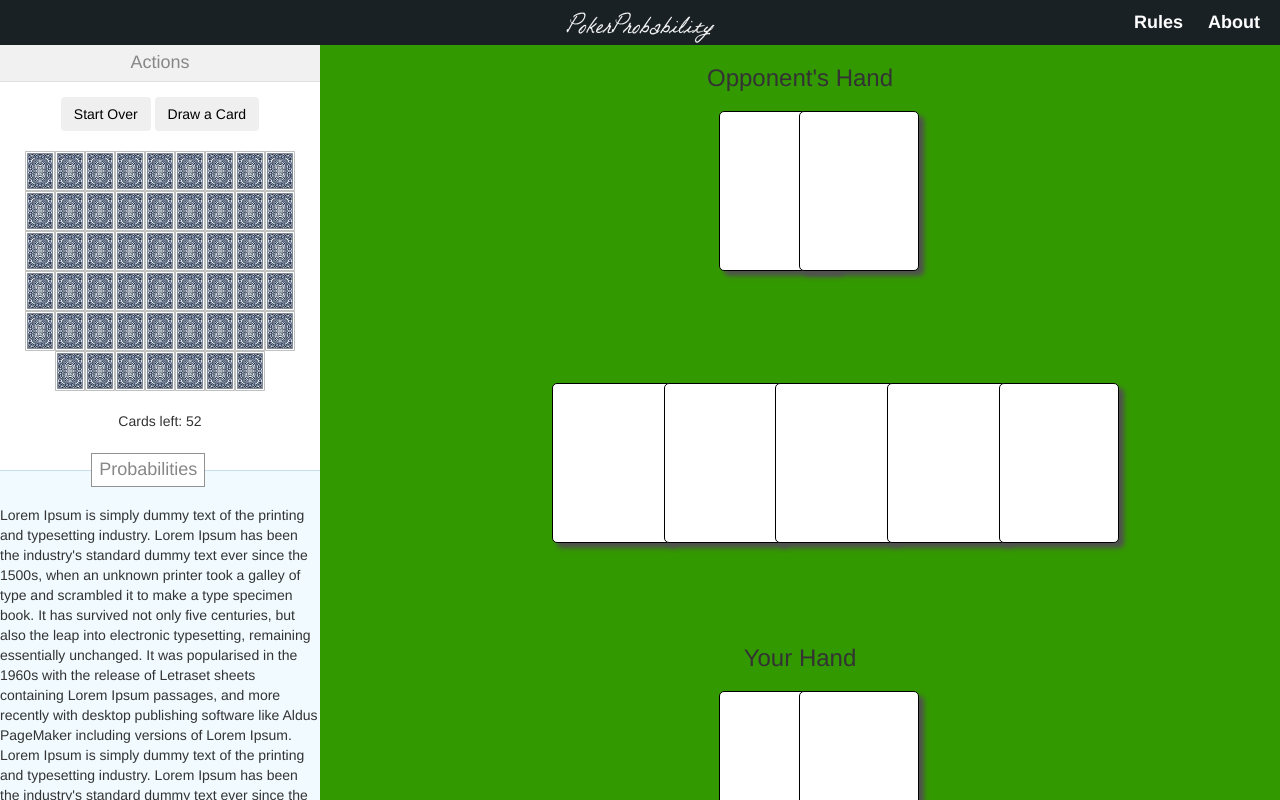
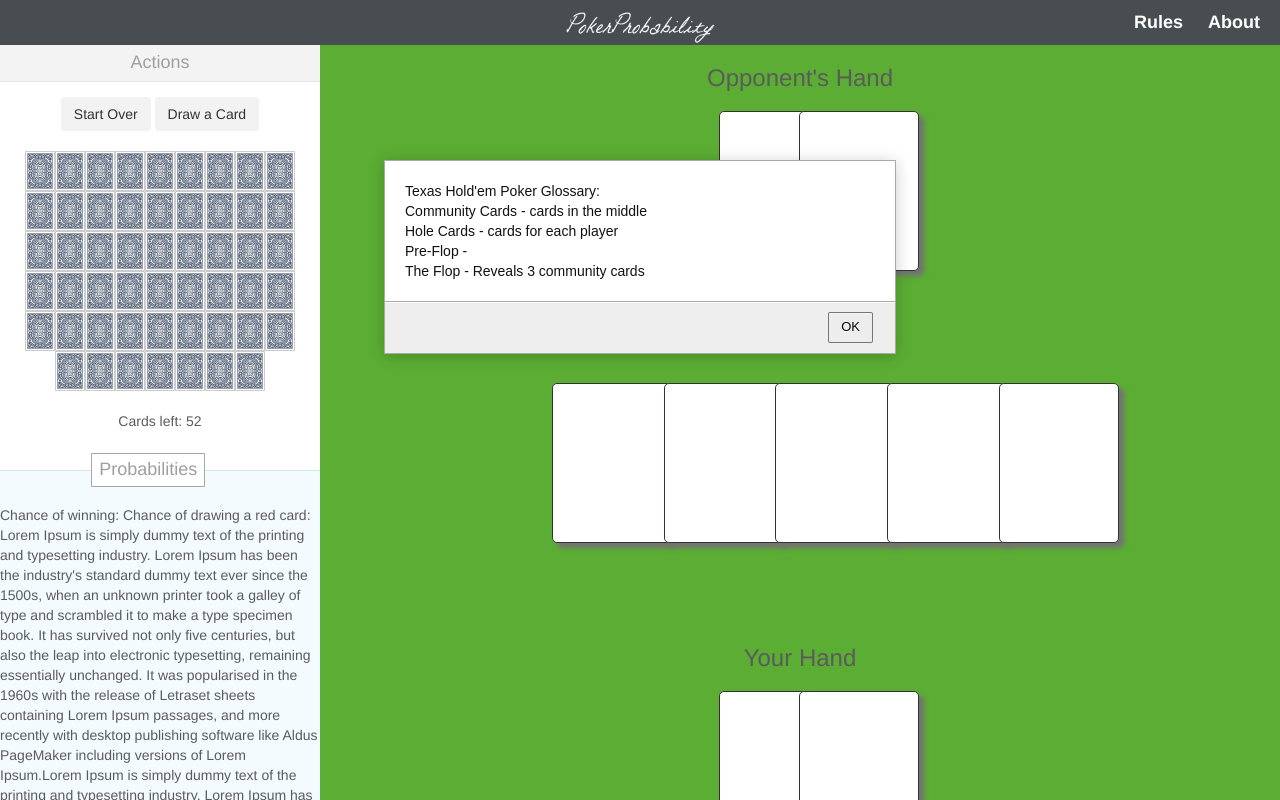
Before and after one commit to seattleacademy/Poker-Probability, a plain HTML site: page index.html in a window 1280 px wide. Both pictures are taken after a click on the element "Rules". Shown: the top 800 px of the page. Drawn offline with nearby package versions, Linux system fonts and the light colour scheme.

Commit message:
feature additions

```diff
--- a/index.html
+++ b/index.html
@@ -47,11 +47,8 @@
 		  <span id="mathHeaderText">Probabilities</span>
 		</div>
 
-		Lorem Ipsum is simply dummy text of the printing and typesetting industry. Lorem Ipsum has been the industry's
-		standard dummy text ever since the 1500s, when an unknown printer took a galley of type and scrambled it to make a
-		type specimen book. It has survived not only five centuries, but also the leap into electronic typesetting, remaining
-		essentially unchanged. It was popularised in the 1960s with the release of Letraset sheets containing Lorem Ipsum passages,
-		and more recently with desktop publishing software like Aldus PageMaker including versions of Lorem Ipsum.
+		Chance of winning:
+    Chance of drawing a red card:
 		Lorem Ipsum is simply dummy text of the printing and typesetting industry. Lorem Ipsum has been the industry's
 		standard dummy text ever since the 1500s, when an unknown printer took a galley of type and scrambled it to make a
 		type specimen book. It has survived not only five centuries, but also the leap into electronic typesetting, remaining
--- a/js/apprise-v2.js
+++ b/js/apprise-v2.js
@@ -66,16 +66,16 @@ function Apprise(text, options) {
 	// Width adjusting function
 	this.adjustWidth = function() {
 
-		var window_width = $window.width(), w = "20%", l = "40%";
+		var window_width = $window.width(), w = "40%", l = "30%";
 
 		if(window_width<=800) {
-			w = "20%", l = "40%";
+			w = "40%", l = "30%";
 		} else if(window_width <= 1400 && window_width > 800) {
-			w = "20%", l = "40%";
+			w = "40%", l = "30%";
 		} else if(window_width <= 1800 && window_width > 1400) {
-			w = "20%", l = "40%";
+			w = "40%", l = "30%";
 		} else if(window_width <= 2200 && window_width > 1800) {
-			w = "20%", l = "40%";
+			w = "40%", l = "30%";
 		}
 
 		$Apprise.css('width', w).css('left', l);
--- a/js/playingCards.js
+++ b/js/playingCards.js
@@ -48,21 +48,21 @@ $(function () {
 
 	}
 
+	//draw a card
 	function drawCard(){
 		if(cardsInDeck === 0){
 			Apprise("The deck is empty!");
 			return;
 		}
 		cardsInDeck -= 1; //52 start
-		console.log(cardsInDeck);
 		$("#cardCount").text(cardsInDeck); //changes text of number of cards left
 
-		if(communityCount != 5){  //if community is not full
+		if(communityCount != 5){  //if community is not full, add to community
 			communityArray.push({
 				suit:deckOfCards[0].suit,
 				value:deckOfCards[0].value
 			});
-			//alert(communityArray[communityCount].value + communityArray[communityCount].suit); //alerts community cards
+			//console.log("CA:" + communityArray[communityCount].value + communityArray[communityCount].suit); //alerts community cards
 			communityCount++;
 		}
 	  $("#deck img:first-child").remove(); //removes card image
@@ -72,7 +72,14 @@ $(function () {
 	}
 
 	function rules(){
-	  Apprise();
+	  var rules = "Texas Hold'em Poker\n" +
+								"Glossary:<br>" +
+								"Community Cards - cards in the middle<br>" +
+								"Hole Cards - cards for each player<br>" +
+								"Pre-Flop - <br>" +
+								"The Flop - Reveals 3 community cards<br>"
+								;
+		Apprise(rules);
 	}
 	function about(){
 	  Apprise("The goal of this website is to just calculate the probability of winning with each draw of a card. I created this as a side project for fun.");
```
